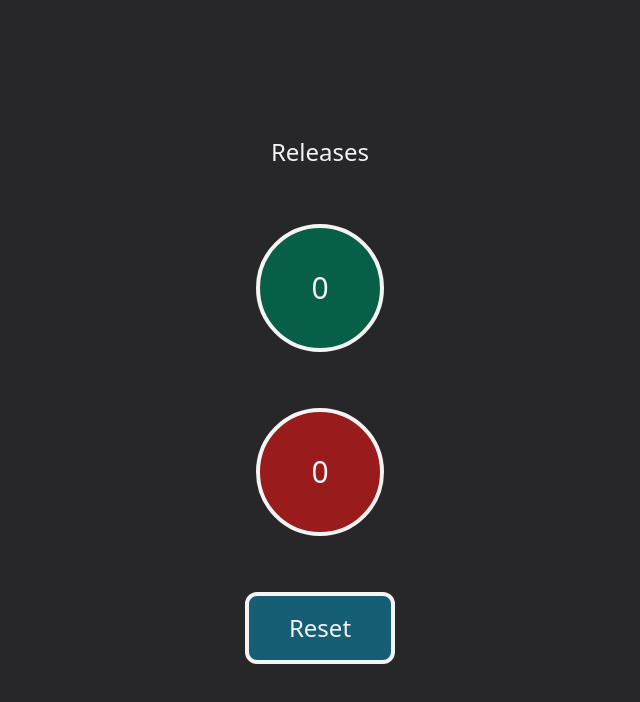
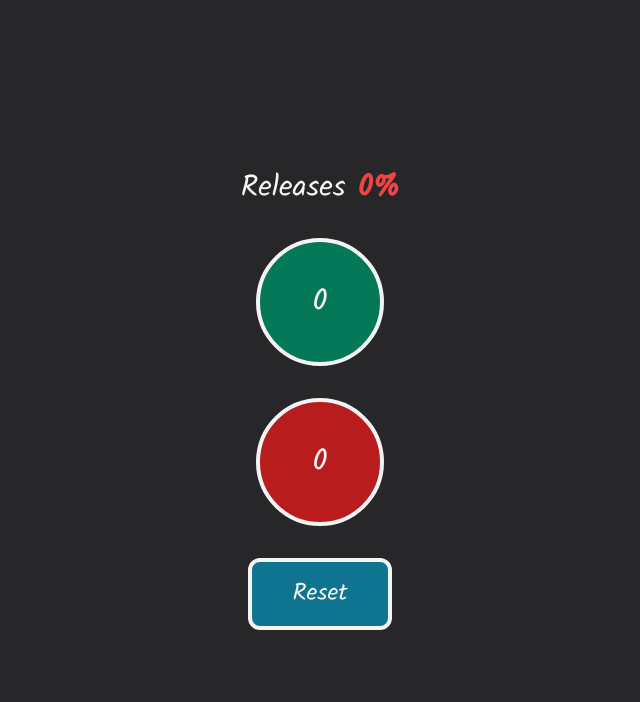
Before and after one commit to kenNoYuusha/counter, a React (Vite) app: page / in a window 1280 px wide. Shown: the top 702 px of the page, without its empty margins (320-960 px from the left). Built offline with nearby package versions, Linux system fonts and the light colour scheme.

Commit message:
se agrego porcentaje

```diff
--- a/index.html
+++ b/index.html
@@ -4,8 +4,14 @@
     <meta charset="UTF-8" />
     <!-- <link rel="icon" type="image/svg+xml" href="/vite.svg" /> -->
     <meta name="viewport" content="width=device-width, initial-scale=1.0" />
-    <meta name="description" content="counter of releases calls">
-    <meta name="author" content="Jluis">
+    <meta name="description" content="counter of releases calls" />
+    <meta name="author" content="Jluis" />
+    <link rel="preconnect" href="https://fonts.googleapis.com" />
+    <link rel="preconnect" href="https://fonts.gstatic.com" crossorigin />
+    <link
+      href="https://fonts.googleapis.com/css2?family=Kalam&display=swap"
+      rel="stylesheet"
+    />
     <title>Counter</title>
   </head>
   <body>
--- a/src/App.jsx
+++ b/src/App.jsx
@@ -7,32 +7,39 @@ const App = () => {
   });
 
   useEffect(() => {
-
     const counter = JSON.parse(localStorage.getItem("COUNTER"));
     if (counter) {
-      setState({...counter, confirm: false})
+      setState({ ...counter, confirm: false });
     } else {
       localStorage.setItem("COUNTER", JSON.stringify({ yes: 0, no: 0 }));
-      setState({yes: 0, no: 0, confirm: false})
+      setState({ yes: 0, no: 0, confirm: false });
     }
   }, []);
 
   const { yes, no, confirm } = state;
+  let porcentaje;
+  if (yes == 0 && no > 0) {
+    porcentaje = -100;
+  } else if (yes == 0 && no == 0) {
+    porcentaje = 0;
+  } else {
+    porcentaje = (100 - (no * 100) / yes).toFixed(0);
+  }
 
   const onYes = () => {
     setState({ ...state, yes: yes + 1 });
-    localStorage.setItem('COUNTER', JSON.stringify({yes: yes + 1, no}))
+    localStorage.setItem("COUNTER", JSON.stringify({ yes: yes + 1, no }));
   };
   const onNo = () => {
     setState({ ...state, no: no + 1 });
-    localStorage.setItem('COUNTER', JSON.stringify({yes, no: no + 1}))
+    localStorage.setItem("COUNTER", JSON.stringify({ yes, no: no + 1 }));
   };
   const onConfirm = () => {
     setState({ ...state, confirm: true });
   };
   const onReset = () => {
     setState({ ...state, yes: 0, no: 0, confirm: false });
-    localStorage.setItem('COUNTER', JSON.stringify({yes: 0, no: 0}))
+    localStorage.setItem("COUNTER", JSON.stringify({ yes: 0, no: 0 }));
   };
   const onCancel = () => {
     setState({ ...state, confirm: false });
@@ -41,20 +48,29 @@ const App = () => {
   return (
     <main
       className="w-full h-screen grid place-items-center
-                     bg-zinc-800 text-zinc-100"
+                     bg-zinc-800 text-zinc-100 font-Kalam"
     >
-      <div className="w-4/5 h-4/5 flex flex-col items-center justify-evenly text-2xl">
-        <h2>Releases</h2>
+      <div className="w-full auto flex flex-col items-center justify-start gap-8 text-3xl bg-zinc-800">
+        <h2>
+          Releases{" "}
+          <span
+            className={`font-bold ${
+              porcentaje < 80 ? "text-red-500" : "text-emerald-500"
+            }`}
+          >
+            {porcentaje}%
+          </span>
+        </h2>
         <button
           className="w-32 h-32 grid place-items-center
-                         bg-emerald-800 border-4 border-zinc-100 rounded-full text-3xl"
+                         bg-emerald-700 hover:bg-emerald-800 active:bg-emerald-900 border-4 border-zinc-100 rounded-full text-3xl"
           onClick={onYes}
         >
           {yes}
         </button>
         <button
           className="w-32 h-32 grid place-items-center
-                           bg-red-800 border-4 border-zinc-100 rounded-full text-3xl"
+                           bg-red-700 hover:bg-red-800 active:bg-red-900  border-4 border-zinc-100 rounded-full text-3xl"
           onClick={onNo}
         >
           {no}
@@ -62,7 +78,7 @@ const App = () => {
 
         {!confirm && (
           <button
-            className="px-10 py-4 bg-cyan-800 border-4 border-zinc-100 rounded-xl"
+            className="px-10 py-4 bg-cyan-700 hover:bg-cyan-800 active:bg-cyan-900 border-4 border-zinc-100 rounded-xl text-2xl"
             onClick={onConfirm}
           >
             Reset
@@ -74,13 +90,13 @@ const App = () => {
             <p>Are you Sure?</p>
             <div className="flex flex-row gap-6">
               <button
-                className="px-8 py-2 bg-zinc-800 border-4 border-zinc-100 rounded-xl text-xl"
+                className="px-8 py-2 bg-zinc-700 hover:bg-zinc-800 active:bg-zinc-900 border-4 border-zinc-100 rounded-xl text-xl"
                 onClick={onCancel}
               >
                 Cancel
               </button>
               <button
-                className="px-8 py-2 bg-cyan-800 border-4 border-zinc-100 rounded-xl text-xl"
+                className="px-8 py-2 bg-cyan-700 hover:bg-cyan-800 active:bg-cyan-900  border-4 border-zinc-100 rounded-xl text-xl"
                 onClick={onReset}
               >
                 OK
--- a/tailwind.config.cjs
+++ b/tailwind.config.cjs
@@ -1,11 +1,16 @@
 /** @type {import('tailwindcss').Config} */
+const defaultTheme = require('tailwindcss/defaultTheme')
 module.exports = {
   content: [
     "./index.html",
     "./src/**/*.{js,ts,jsx,tsx}",
   ],
   theme: {
-    extend: {},
+    extend: {
+      fontFamily : {
+        'Kalam' : ['Kalam', ...defaultTheme.fontFamily.sans],
+      }
+    },
   },
   plugins: [],
 }
```
